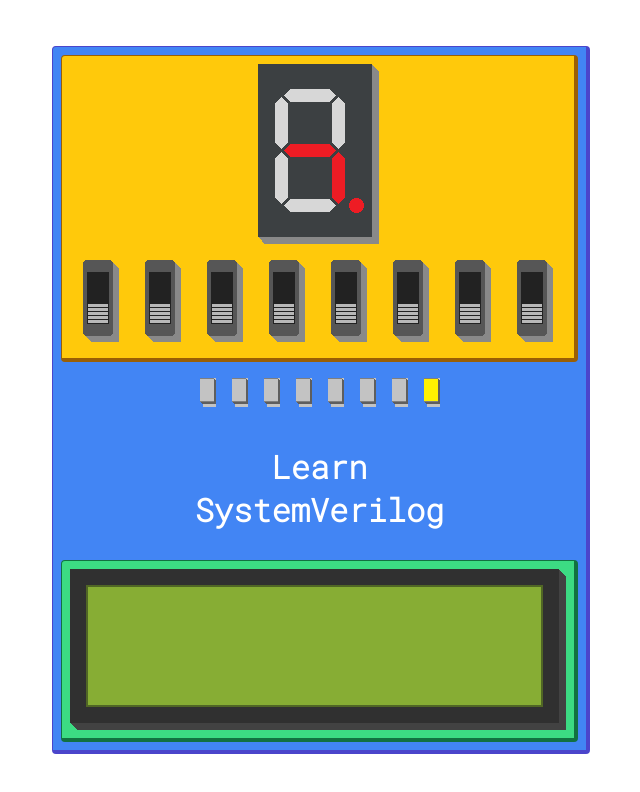
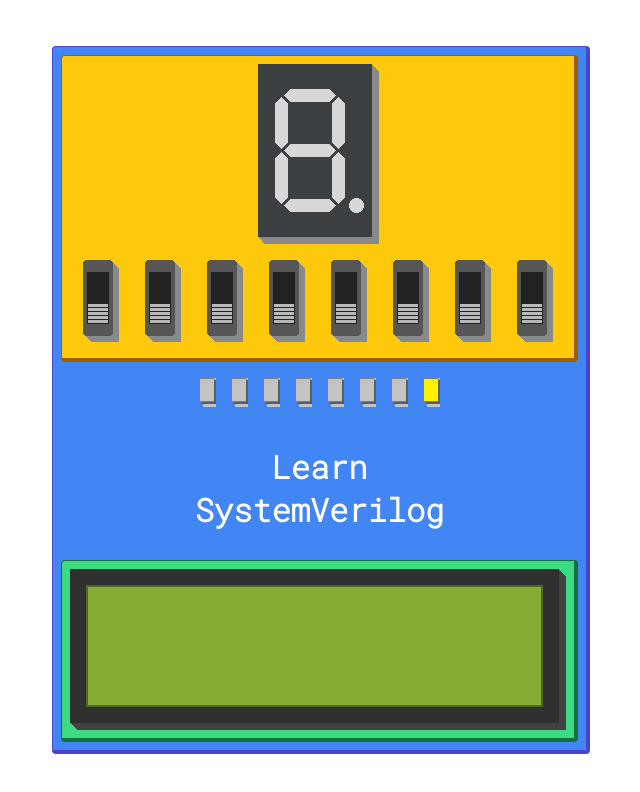
Before and after one commit to learn-systemverilog/learn-systemverilog.github.io, a React (Create React App) app: page / in a window 1280 px wide. Shown: the top 792 px of the page, without its empty margins (319-959 px from the left). Built offline with nearby package versions, Linux system fonts and the light colour scheme.

Commit message:
Configure 7SegmentsDisplay

```diff
--- a/src/App.js
+++ b/src/App.js
@@ -26,6 +26,7 @@ const styles = {
 
 function App() {
   const [led, setLed] = useState(0);
+  const [seg, setSeg] = useState(0);
   const [swi, setSwi] = useState(0);
   const [clk, setClk] = useState(false);
 
@@ -48,6 +49,7 @@ function App() {
 
     const simulation = JSON.parse(module.simulate(swi, clk));
     setLed(simulation.led);
+    setSeg(simulation.seg);
   }, [clk]);
 
   useEffect(() => {
@@ -57,6 +59,7 @@ function App() {
 
     const simulation = JSON.parse(module.simulate(swi, clk));
     setLed(simulation.led);
+    setSeg(simulation.seg);
   }, [swi]);
 
   return (
@@ -64,7 +67,7 @@ function App() {
       <div style={styles.inner}>
         <Board background="#4285f4" border="#4b45cb">
           <Board background="#ffc90b" border="#9a5f05">
-            <SegmentsDisplay></SegmentsDisplay>
+            <SegmentsDisplay seg={seg} />
             <Switches swi={swi} setSwi={setSwi} />
           </Board>
           <Leds led={led} />
--- a/src/components/SegmentsDisplay.js
+++ b/src/components/SegmentsDisplay.js
@@ -1,4 +1,4 @@
-import React from 'react';
+import React, { useEffect, useState } from 'react';
 import Segment from './Segment.js';
 import segmentsDisplay from './segmentsDisplay.png';
 
@@ -14,19 +14,33 @@ const styles = {
     },
 };
 
-export default function SegmentsDisplay() {
+export default function SegmentsDisplay(props) {
+    const [seg, setSeg] = useState([0, 0, 0, 0, 0, 0, 0, 0]);
+
+    useEffect(() => {
+        let value = props.seg;
+        let arr = [];
+
+        for (let i = 0; i < 8; i++) {
+            arr.push(value % 2);
+            value = Math.floor(value / 2);
+        }
+
+        setSeg(arr);
+    }, [props.seg]);
+
     return (
         <div style={styles.center}>
             <div style={styles.container}>
                 <img src={segmentsDisplay} alt="" style={styles.segmentsDisplay} />
-                <Segment top={'25px'} left={'26px'} />
-                <Segment top={'33px'} left={'74px'} type={'vertical'} />
-                <Segment top={'88px'} left={'74px'} type={'vertical'} isOn={true} />
-                <Segment top={'135px'} left={'26px'} />
-                <Segment top={'88px'} left={'17px'} type={'vertical'} />
-                <Segment top={'33px'} left={'17px'} type={'vertical'} />
-                <Segment top={'80px'} left={'26px'} isOn={true} />
-                <Segment top={'134px'} left={'91px'} type={'point'} isOn={true} />
+                <Segment top={'25px'} left={'26px'} isOn={seg[0]} />
+                <Segment top={'33px'} left={'74px'} type={'vertical'} isOn={seg[1]} />
+                <Segment top={'88px'} left={'74px'} type={'vertical'} isOn={seg[2]} />
+                <Segment top={'135px'} left={'26px'} isOn={seg[3]} />
+                <Segment top={'88px'} left={'17px'} type={'vertical'} isOn={seg[4]} />
+                <Segment top={'33px'} left={'17px'} type={'vertical'} isOn={seg[5]} />
+                <Segment top={'80px'} left={'26px'} isOn={true} isOn={seg[6]} />
+                <Segment top={'134px'} left={'91px'} type={'point'} isOn={true} isOn={seg[7]} />
             </div>
         </div>
     );
```
